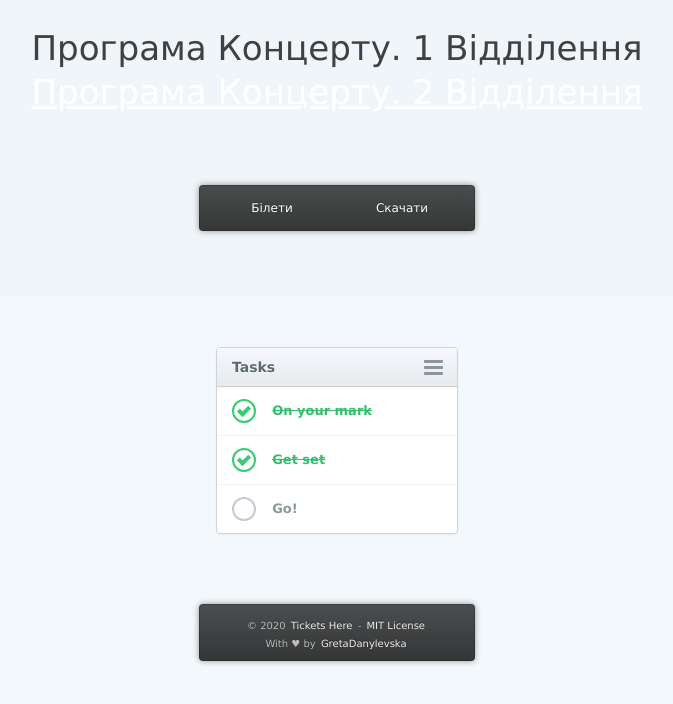
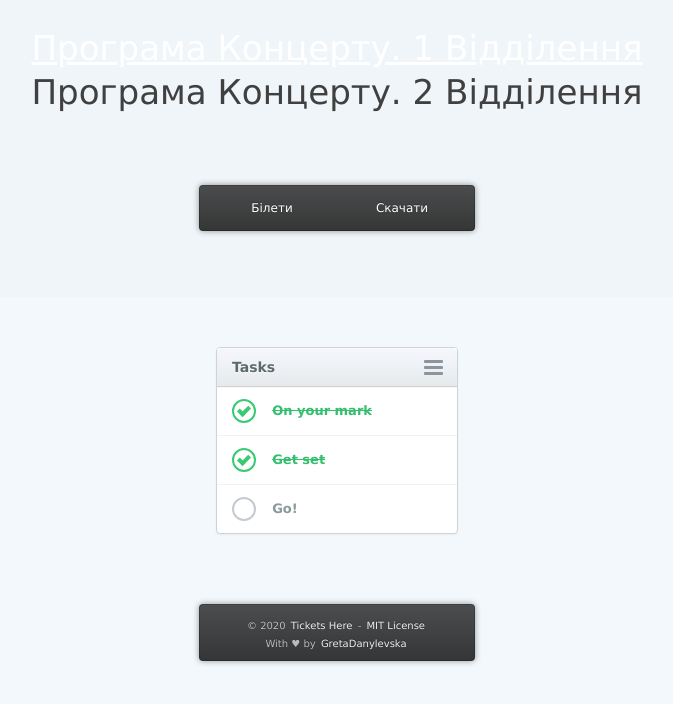
Before and after one commit to DInnaD/skakun1part2link, a plain HTML site: page index.html in a window 1280 px wide. Shown: the whole page, without its empty margins (303-976 px from the left). Drawn offline with Linux system fonts and the light colour scheme.

Commit message:
Update index.html

```diff
--- a/index.html
+++ b/index.html
@@ -13,8 +13,8 @@
 <body>
 <div class="container">
 <header>
-  <h1>Програма Концерту. <!--a href="https://dinnad.github.io/skakun1part1link/"-->1 Відділення<!--/a--></h1>
-  <h1><a href="https://dinnad.github.io/skakun1part2link/">Програма Концерту. 2 Відділення</a></h1>
+  <h1><a href="https://dinnad.github.io/skakun1part1link/">Програма Концерту. 1 Відділення</a></h1>
+  <h1><!--a href="https://dinnad.github.io/skakun1part2link/"-->Програма Концерту. 2 Відділення</a></h1>
   <div class="about">
     <p class="about-links">
       <a href="http://maxLink" target="_parent">Білети</a><!--add id_plagin_afisha-->
```
